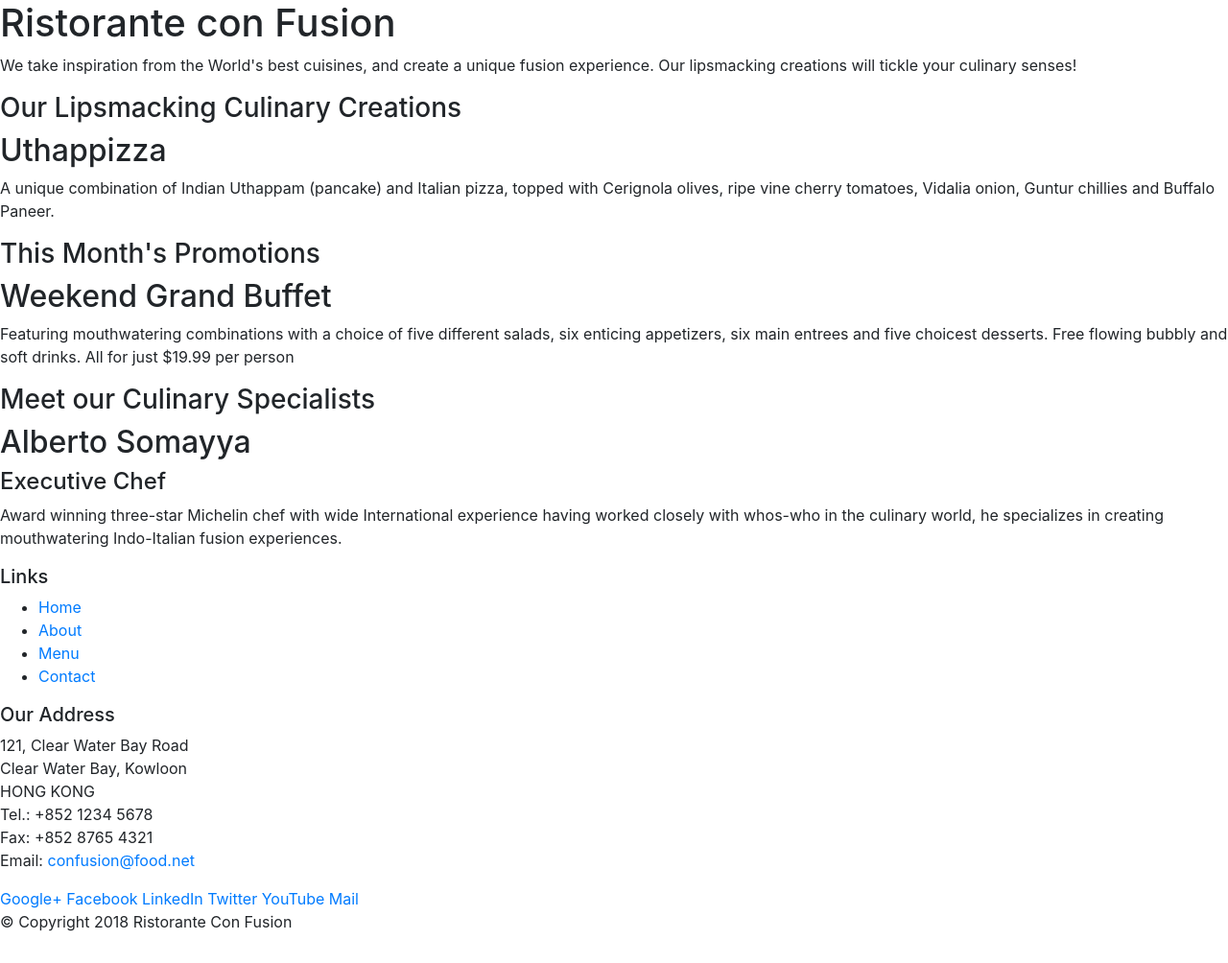
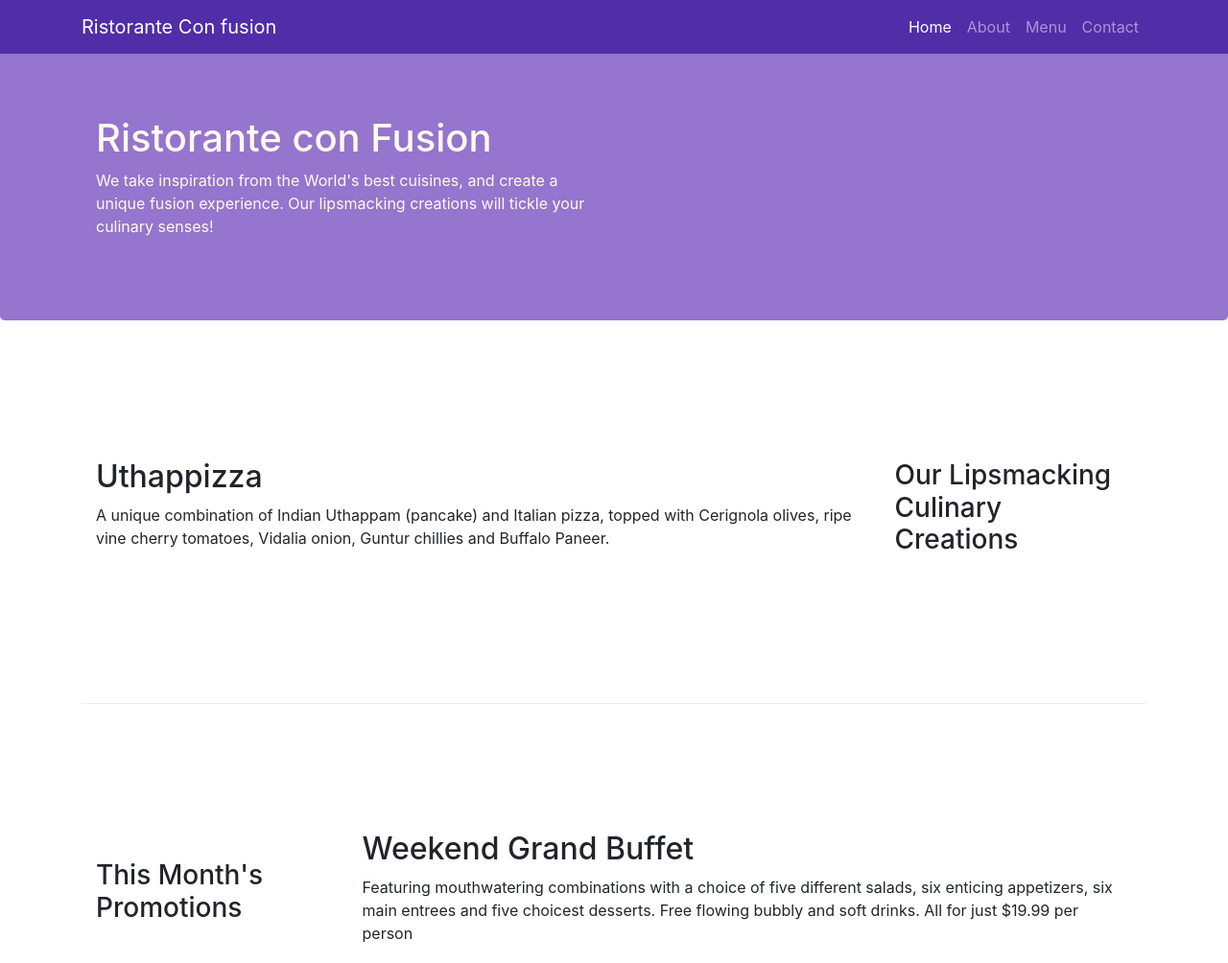
Before and after one commit to piercerhymes/Coursera_Bootstrap, a website: page index.html in a window 1280 px wide. Shown: the top 1004 px of the page at 96% size. Drawn offline with nearby package versions, Linux system fonts and the light colour scheme.

Commit message:
first bootstrap commit

```diff
--- a/index.html
+++ b/index.html
@@ -9,51 +9,71 @@
 
      <!-- Bootstrap CSS -->
      <link rel="stylesheet" href="node_modules/bootstrap/dist/css/bootstrap.min.css">
+     <link rel="stylesheet" href="style.css">
+
     <title>Ristorante Con Fusion</title>
 </head>
 
 <body>
+    <nav class="navbar navbar-dark navbar-expand-sm fixed-top">
+        <div class="container">
+            <button class="navbar-toggler" type="button" data-toggle="collapse" data-target="#Navbar">
+                <span class="navbar-toggler-icon"></span>
+            </button>
+            <a class="navbar-brand mr-auto " href="#"> Ristorante Con fusion</a>
+            <div class="collapse navbar-collapse" id="Navbar">
+                <ul class="navbar-nav mr-auto">  </ul>
+            </div>
+            <ul class="navbar-nav mr-auto">
+                <li class="nav-item active "><a class="nav-link" href="#">Home</a></li>
+                <li class="nav-item"><a class="nav-link" href="./aboutus.html">About</a></li>
+                <li class="nav-item"><a class="nav-link" href="#">Menu</a></li>
+                <li class="nav-item"><a class="nav-link" href="#">Contact</a></li>
+            </ul>
+        </div>
+    </nav>
 
-    <header>
-        <div>
-            <div>
-                <div>
+
+    <header class="jumbotron">
+        <div class="container">
+            <div class="row row-header">
+                <div class="col-12 col-sm-6">
                     <h1>Ristorante con Fusion</h1>
                     <p>We take inspiration from the World's best cuisines, and create a unique fusion experience. Our lipsmacking creations will tickle your culinary senses!</p>
                 </div>
-                <div>
+                <div class="col-12 col-sm">
                 </div>
             </div>
         </div>
     </header>
 
-    <div>
-        <div>
-            <div>
+    <div class="container">
+        <div class="row row-content align-items-center">
+            <div class="col-12 col-sm-4 order-sm-last col-md-3">
                 <h3>Our Lipsmacking Culinary Creations</h3>
             </div>
-            <div>
+            <div class="col col-sm order-sm-first col-md">
                 <h2>Uthappizza</h2>
                 <p>A unique combination of Indian Uthappam (pancake) and Italian pizza, topped with Cerignola olives, ripe vine cherry tomatoes, Vidalia onion, Guntur chillies and Buffalo Paneer.</p>
             </div>
         </div>
 
 
-        <div>
-            <div>
+        <div class="row row-content align-items-center">
+            <div  class="col-12 col-sm-4 col-md-3" >
                 <h3>This Month's Promotions</h3>
             </div>
-            <div>
+            <div class="col col-sm col-md">
                 <h2>Weekend Grand Buffet</h2>
                 <p>Featuring mouthwatering combinations with a choice of five different salads, six enticing appetizers, six main entrees and five choicest desserts. Free flowing bubbly and soft drinks. All for just $19.99 per person </p>
             </div>
         </div>
 
-        <div>
-            <div>
+        <div class="row row-content align-items-center" >
+            <div class="col-12 col-sm-4 order-sm-last col-md-3">
                 <h3>Meet our Culinary Specialists</h3>
             </div>
-            <div>
+            <div class="col col-sm order-sm-first col-md">
                 <h2>Alberto Somayya</h2>
                 <h4>Executive Chef</h4>
                 <p>Award winning three-star Michelin chef with wide International experience having worked closely with whos-who in the culinary world, he specializes in creating mouthwatering Indo-Italian fusion experiences. </p>
@@ -61,19 +81,19 @@
         </div>
     </div>
 
-    <footer>
-        <div>
-            <div>
-                <div>
+    <footer class="footer">
+        <div class="container">
+            <div class="row">
+                <div class="col-4 offset-1 col-sm-2">
                     <h5>Links</h5>
-                    <ul>
+                    <ul class="list-unstyled">
                         <li><a href="#">Home</a></li>
-                        <li><a href="#">About</a></li>
+                        <li><a href="./aboutus.html">About</a></li>
                         <li><a href="#">Menu</a></li>
                         <li><a href="#">Contact</a></li>
                     </ul>
                 </div>
-                <div>
+                <div class="col-7 col-sm-5">
                     <h5>Our Address</h5>
                     <address>
 		              121, Clear Water Bay Road<br>
@@ -84,8 +104,8 @@
 		              Email: <a href="mailto:confusion@food.net">confusion@food.net</a>
 		           </address>
                 </div>
-                <div>
-                    <div>
+                <div class="col-12 col-sm-4 align-self-center">
+                    <div class="text-center">
                         <a href="http://google.com/+">Google+</a>
                         <a href="http://www.facebook.com/profile.php?id=">Facebook</a>
                         <a href="http://www.linkedin.com/in/">LinkedIn</a>
@@ -95,8 +115,8 @@
                     </div>
                 </div>
            </div>
-           <div>
-                <div>
+           <div class="row justify-content-center">
+                <div class="col-auto">
                     <p>© Copyright 2018 Ristorante Con Fusion</p>
                 </div>
            </div>
--- /dev/null
+++ b/style.css
@@ -0,0 +1,39 @@
+.jumbotron {
+    padding: 70px 30px 70px 30px;
+    margin: 0px auto;
+    background: #9575CD;
+    color: floralwhite;
+}
+.footer {
+    padding: 20px 0px 20px 0px;
+    margin: 0px auto;
+    background: #D1C4E9;
+    color: black;
+}
+
+.row-header{
+    margin: 0px auto;
+    padding:0px auto;
+}
+
+.row-content{
+    margin:0px auto;
+    padding:50px 0px 50px 0px;
+    border-bottom: 1px ridge;
+    min-height: 400px;
+}
+
+.address{
+    font-size: 80%;
+    margin: 0px;
+    color: #0f0f0f;
+}
+
+body{
+    padding:50px 0px 0px 0px;
+    z-index:0;
+}
+
+.navbar-dark{
+     background-color: #512DA8;
+}
```
Also changed, not shown: aboutus.html (added, +137 -0 lines), index_assignment.html (added, +109 -0 lines).
